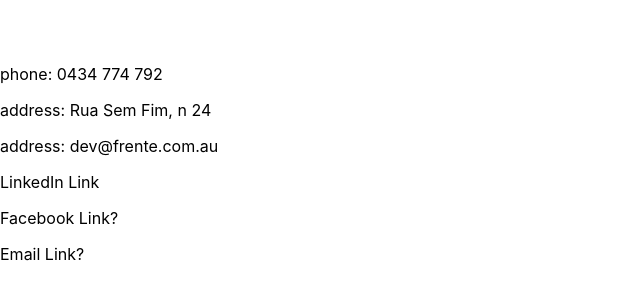
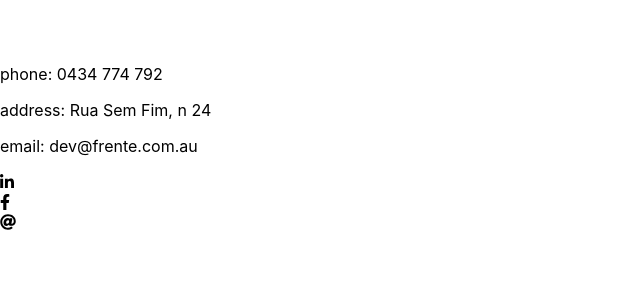
Before and after one commit to gabrielcon6/frente, a React (Create React App) app: page / in a window 1280 px wide. Shown: the part 2412-2712 px from the top of the page, without its empty margins (0-640 px from the left). Built offline with nearby package versions, Linux system fonts and the light colour scheme.

Commit message:
added font-awesome icons

```diff
--- a/src/pages/Footer.js
+++ b/src/pages/Footer.js
@@ -1,5 +1,10 @@
 import React from 'react';
+import { library } from '@fortawesome/fontawesome-svg-core'
+import { FontAwesomeIcon } from '@fortawesome/react-fontawesome'
+import { faLinkedinIn, faFacebookF } from '@fortawesome/free-brands-svg-icons'
+import { faAt } from '@fortawesome/free-solid-svg-icons'
 
+library.add(faLinkedinIn, faFacebookF);
 
 const Footer = () => {
     return (
@@ -8,12 +13,12 @@ const Footer = () => {
                 <div class="address">
                     <p>phone: 0434 774 792</p>
                     <p>address: Rua Sem Fim, n 24</p>
-                    <p>address: dev@frente.com.au</p>
+                    <p>email: dev@frente.com.au</p>
                 </div>
                 <div class="icons-contact">
-                    <p>LinkedIn Link</p>
-                    <p>Facebook Link?</p>
-                    <p>Email Link?</p>
+                    <div><FontAwesomeIcon icon={['fab', 'linkedin-in']} /></div>
+                    <div><FontAwesomeIcon icon={['fab', 'facebook-f']} /></div>
+                    <div><FontAwesomeIcon icon={faAt} /></div>
                 </div>
             </div>
         </section>    )
```
